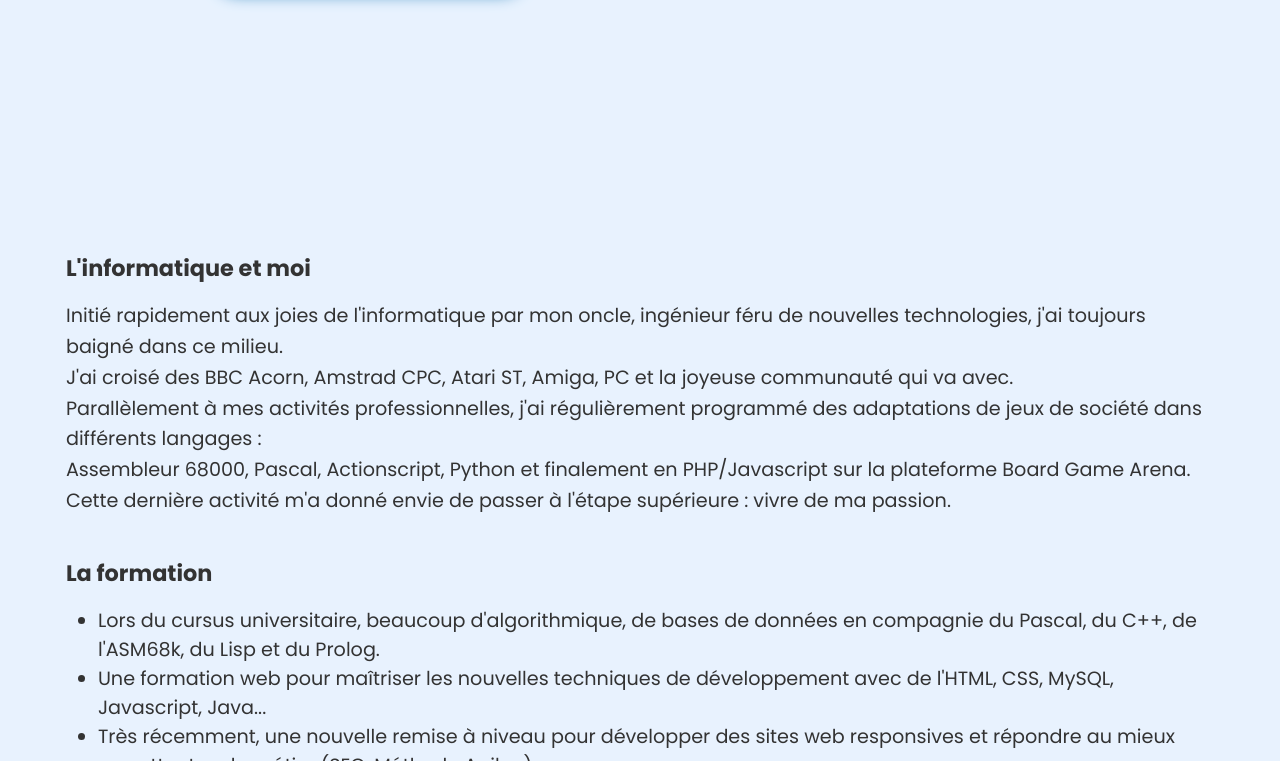
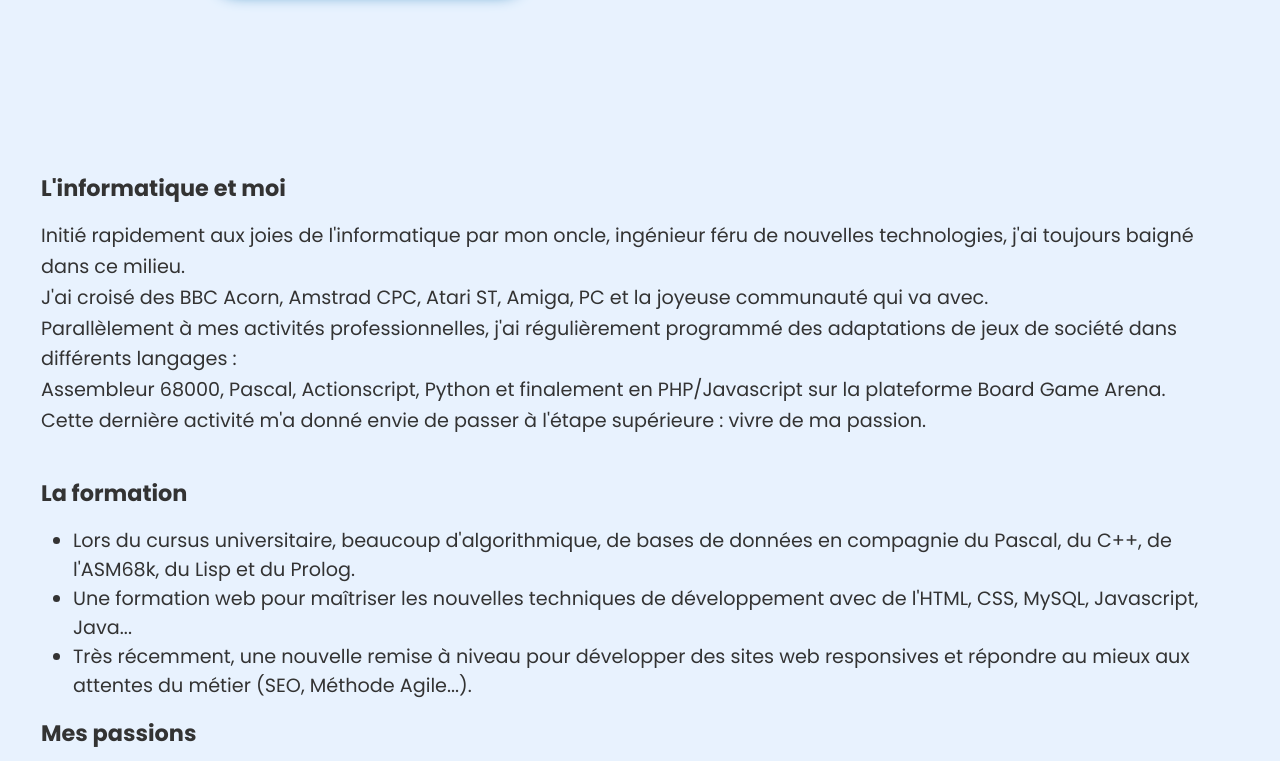
Before and after one commit to tchobello1970/P8-Portfolio, a plain HTML site: page index.html in a window 1280 px wide. Shown: the part 432-1193 px from the top of the page. Drawn offline with Linux system fonts and the light colour scheme.

Commit message:
section padding

```diff
--- a/assets/style.css
+++ b/assets/style.css
@@ -182,7 +182,7 @@ main {
 section {
     min-height: 40vh;
     height: auto;
-    padding: 10rem 4% 2rem;
+    padding: 5rem 2% 2rem;
 }
 
 /* home part */
```
